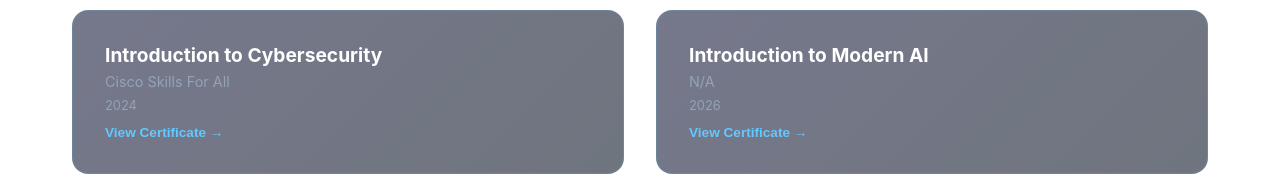
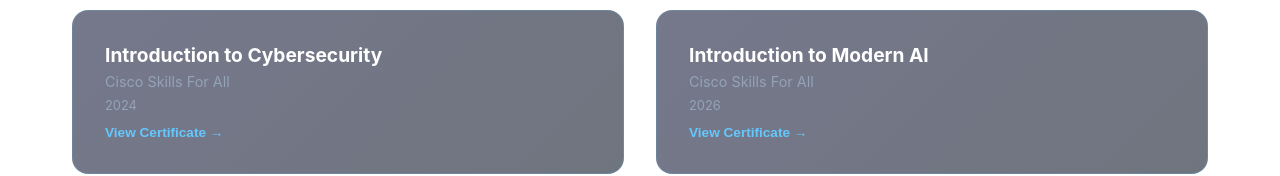
Before and after one commit to abishekhariharan076/Portfolio, a React (Vite) app: page / in a window 1280 px wide. Shown: the part 3754-3930 px from the top of the page. Built offline with nearby package versions, Linux system fonts and the light colour scheme.

Commit message:
fix: update issuer for Modern AI certification

```diff
--- a/src/App.jsx
+++ b/src/App.jsx
@@ -218,7 +218,7 @@
     },
     {
       title: "Introduction to Modern AI",
-      issuer: "N/A",
+      issuer: "Cisco Skills For All",
       date: "2026",
       pdf: "https://drive.google.com/file/d/1j6KwowmII--XR2mG5xVu4FMi3gmGKQI-/preview"
     }
```
